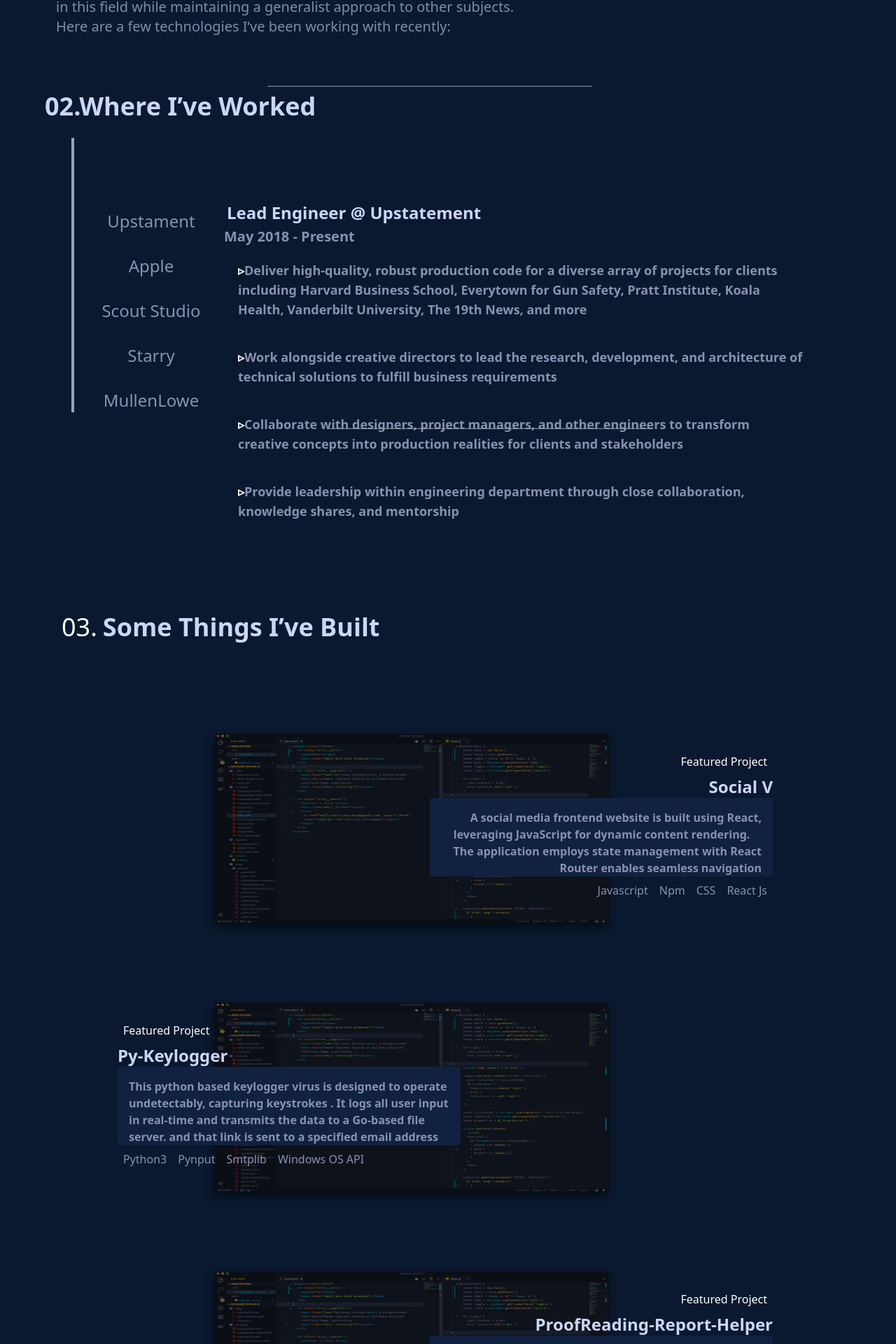
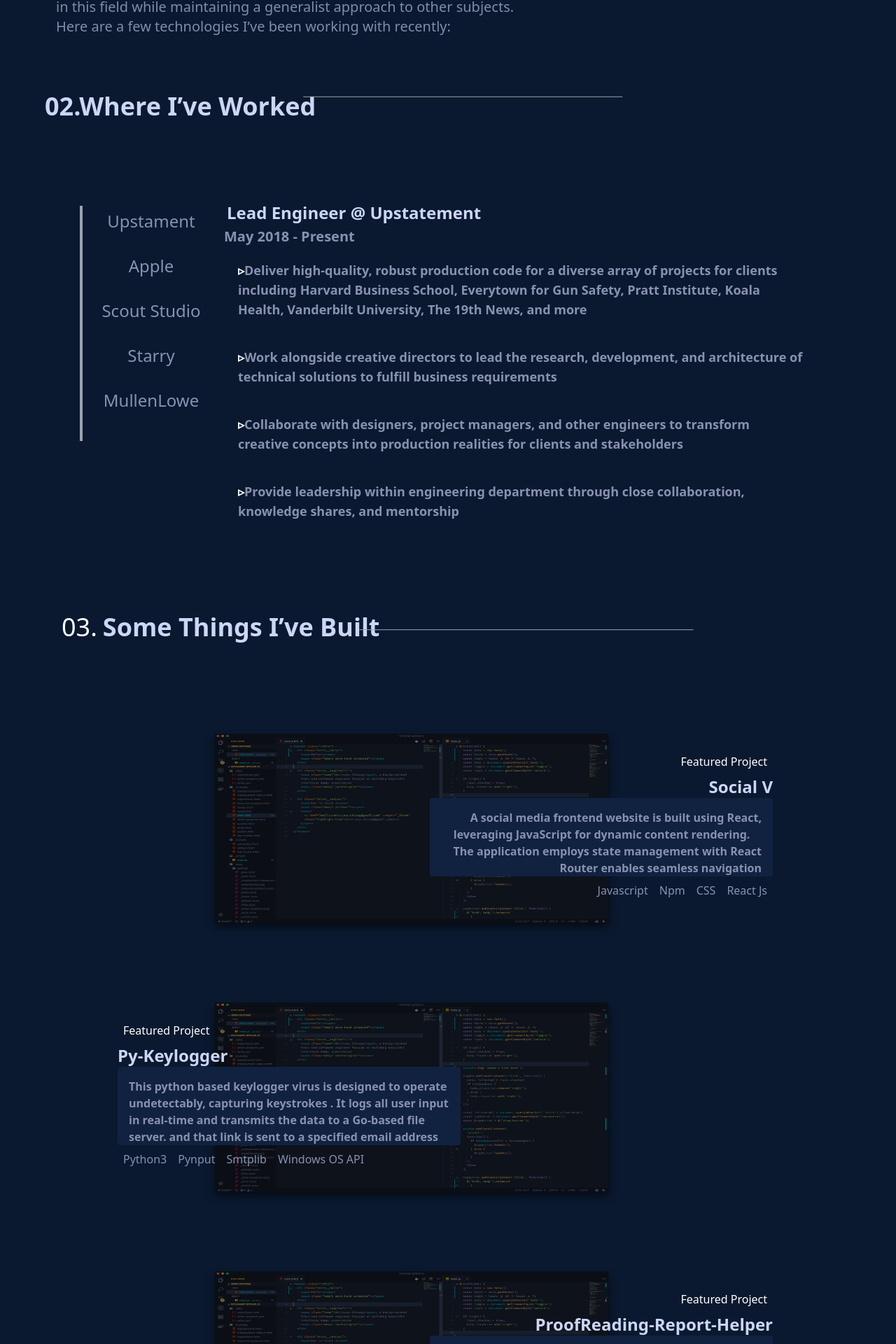
Before and after one commit to CoolSidOfficial/britney_portfolio, a React (Vite) app: page / in a window 1280 px wide. Shown: the part 1800-3720 px from the top of the page at 70% size. Built offline with nearby package versions, Linux system fonts and the light colour scheme.

Commit message:
fixed lines

```diff
--- a/src/components/Experience.jsx
+++ b/src/components/Experience.jsx
@@ -6,16 +6,16 @@
 
   return (
     <>
-    <div  id ="experience" className='font-bold text-[#CCD6F6] text-4xl m-12 ms-[4rem]'>
+    <div  id ="experience" className='  font-bold text-[#CCD6F6] text-4xl m-12 ms-[4rem]'>
         <span>
             02.
         </span>
         <span>Where I’ve Worked</span>
 
     </div>
-      <span className=" absolute   rotate-90	  left-[48%] top-[1691px] h-[58%] bg-gray-400 w-[0.5px]"></span>
-    <div className='flex m-28'>
-    <span className=" absolute  	  left-[8%] top-[1997px] h-[49%] w-[4px] bg-gray-400 "></span>
+    <div className='flex m-28 relative'>
+      <span className=" absolute   rotate-90	  left-[52%] bottom-[83%] h-[95%] bg-gray-400 w-[0.5px]"></span>
+    <span className=" absolute  	  left-[0.2%] top-[2%] h-[70%] w-[4px] bg-gray-400 "></span>
 
       <ul className="  text-2xl text-[#8892B0] ">
         <li><button className ="experience-button hover:bg-[#112240] focus:bg-[#112240] p-4 w-52" onClick={()=>setExperience(1)}  >Upstament</button></li>
--- a/src/components/Projects.jsx
+++ b/src/components/Projects.jsx
@@ -3,11 +3,11 @@
 
 const Projects = () => {
   return (
-    <div  className="m-20" id="projects">
+    <div  className="m-20 relative" id="projects">
     <div >
       <span className="text-white text-4xl p-2"> 03.</span>
 <span className='text-[#CCD6F6]  text-4xl font-semibold'>Some Things I’ve Built</span></div>
-<span className=" absolute   rotate-90	  left-[700px] top-[2180px] h-[58%] bg-gray-400 w-[0.5px]"></span>
+<span className=" absolute   rotate-90	  left-[60%] bottom-[78%] h-[40%] bg-gray-400 w-[0.5px]"></span>
 
    <Proj_Comp  side ="rtl" title="Social V" desc="A social media frontend website is built using React, leveraging JavaScript for dynamic content rendering. &nbsp;&nbsp;&nbsp; The application employs state management  with React Router enables seamless navigation" tags={["React Js","CSS ","Npm","Javascript"]} link="https://coolsidofficial.github.io/SocialV/" />
    <Proj_Comp  side ="ltl" title="Py-Keylogger" desc="This  python based keylogger virus is designed to operate undetectably, capturing keystrokes . It logs all user input in real-time and transmits the data to a Go-based file server. and that link is sent to a specified email address" tags={["Python3","Pynput","Smtplib"," Windows OS API"]}  link="https://github.com/CoolSidOfficial/py-keylogger"/>
```
